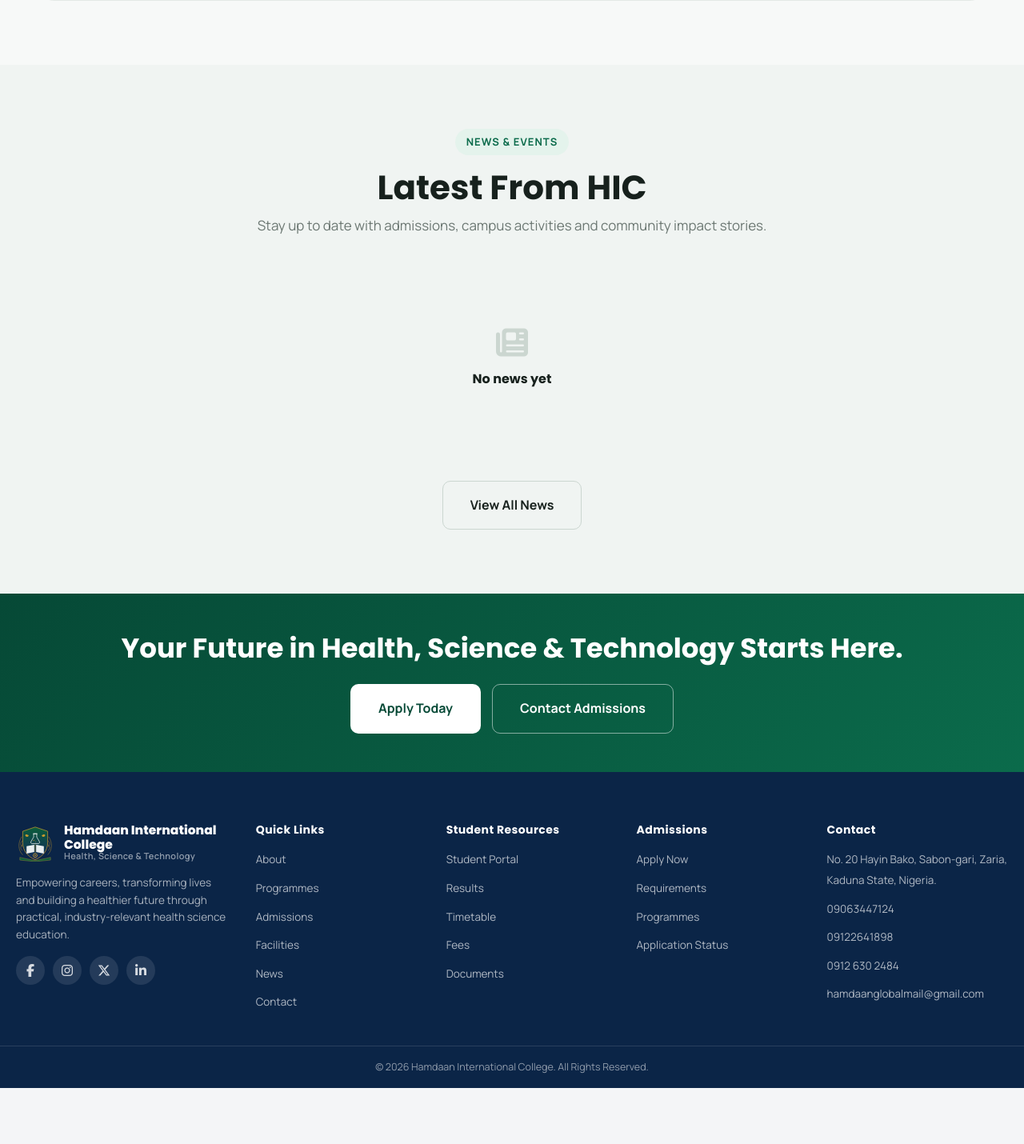
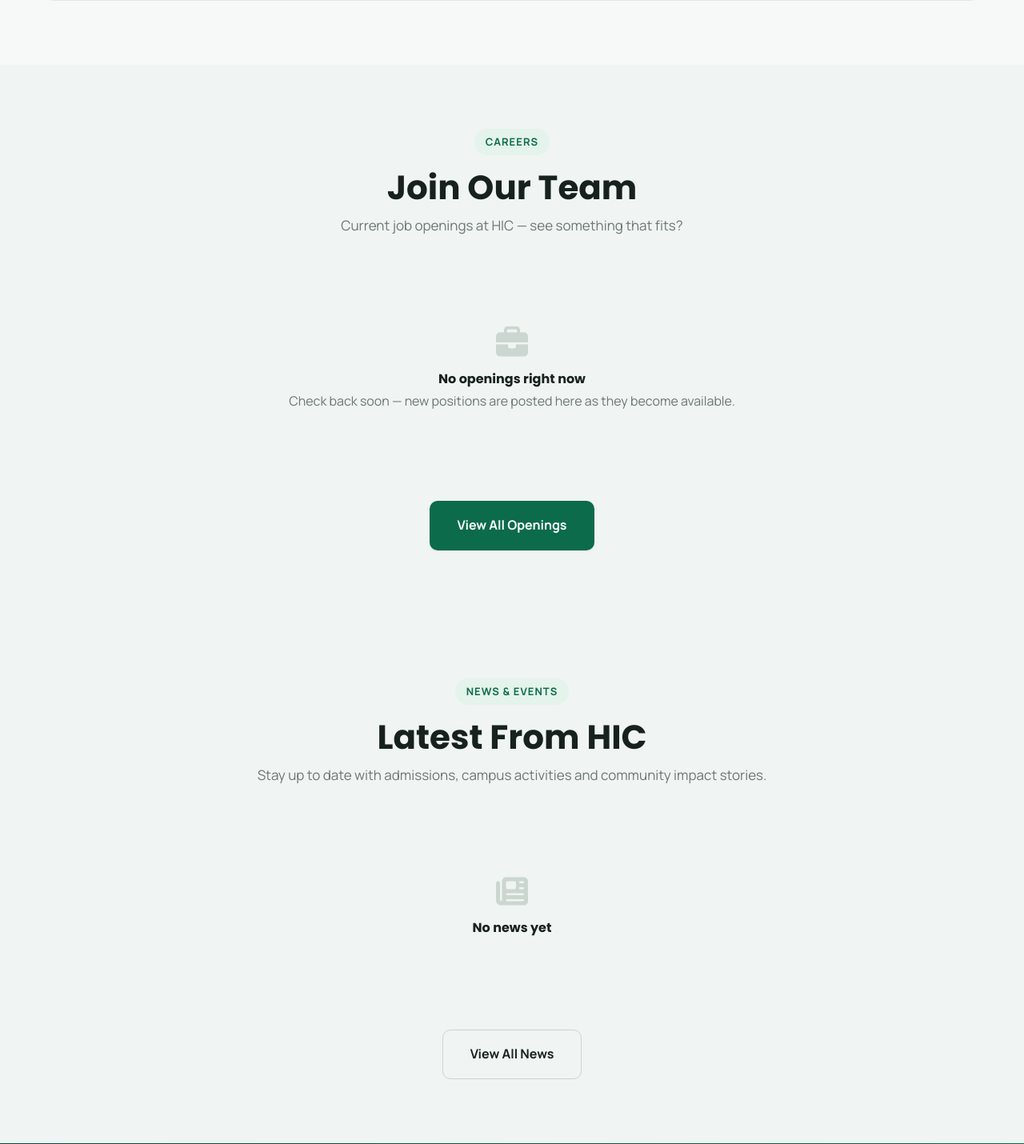
Before and after one commit to sudaneee/hamdaancollege, a Django app: page / in a window 1280 px wide. Shown: the part 4280-5710 px from the top of the page at 80% size. Before the commit the page ends 5640 px from the top, so only its background shows below. Run offline with Django 5.2, Linux system fonts and the light colour scheme; data comes from the database, SQL or seed files in the repository; data that the repository does not hold is empty; some libraries are stand-ins or nearby versions.

Commit message:
Always show the homepage Careers section, even with no open postings
It was hiding entirely when there were zero open postings, which is
exactly the state production was in — so the section was effectively
invisible with nothing to signal it existed. Now it always renders,
falling back to an empty-state message ('No openings right now...')
matching the one already on the full Careers page.

Co-Authored-By: Claude Sonnet 5 <noreply@anthropic.com>

```diff
--- a/website/templates/website/home.html
+++ b/website/templates/website/home.html
@@ -178,7 +178,6 @@
   </div>
 </section>
 
-{% if open_jobs %}
 <section class="section section-alt">
   <div class="container">
     <div class="section-head reveal">
@@ -186,6 +185,7 @@
       <h2>Join Our Team</h2>
       <p>Current job openings at {{ site_settings.site_short_name }} — see something that fits?</p>
     </div>
+    {% if open_jobs %}
     <div class="dept-grid" style="grid-template-columns:repeat(3,1fr);">
       {% for job in open_jobs %}
       <a href="{{ job.get_absolute_url }}" class="dept-card reveal" style="text-decoration:none;color:inherit;">
@@ -199,10 +199,12 @@
       </a>
       {% endfor %}
     </div>
+    {% else %}
+    <div class="empty-state reveal"><i class="fa-solid fa-briefcase"></i><h4>No openings right now</h4><p>Check back soon — new positions are posted here as they become available.</p></div>
+    {% endif %}
     <div class="text-center mt-3"><a href="{% url 'website:careers_list' %}" class="btn btn-primary btn-lg">View All Openings</a></div>
   </div>
 </section>
-{% endif %}
 
 <section class="section section-alt">
   <div class="container">
```
